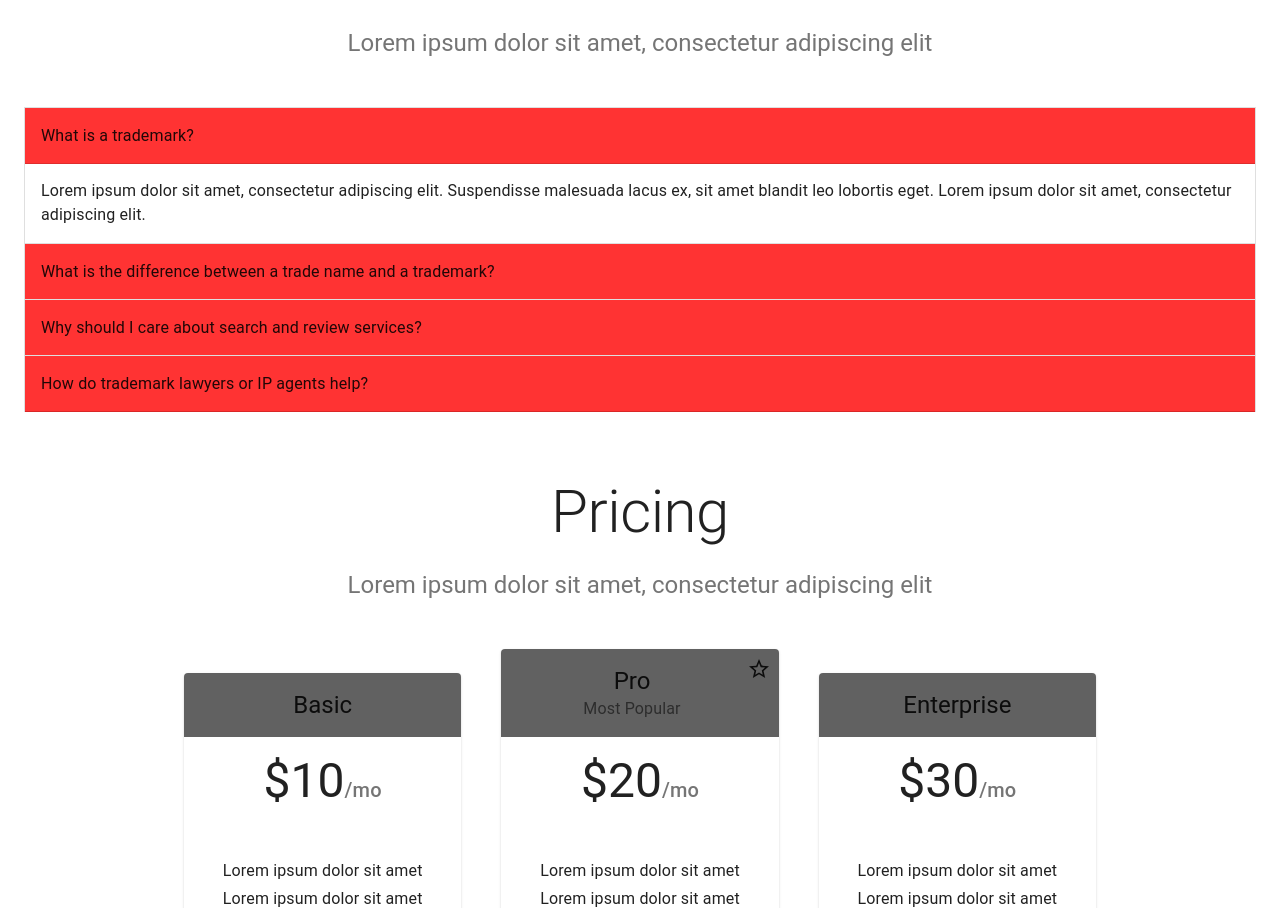
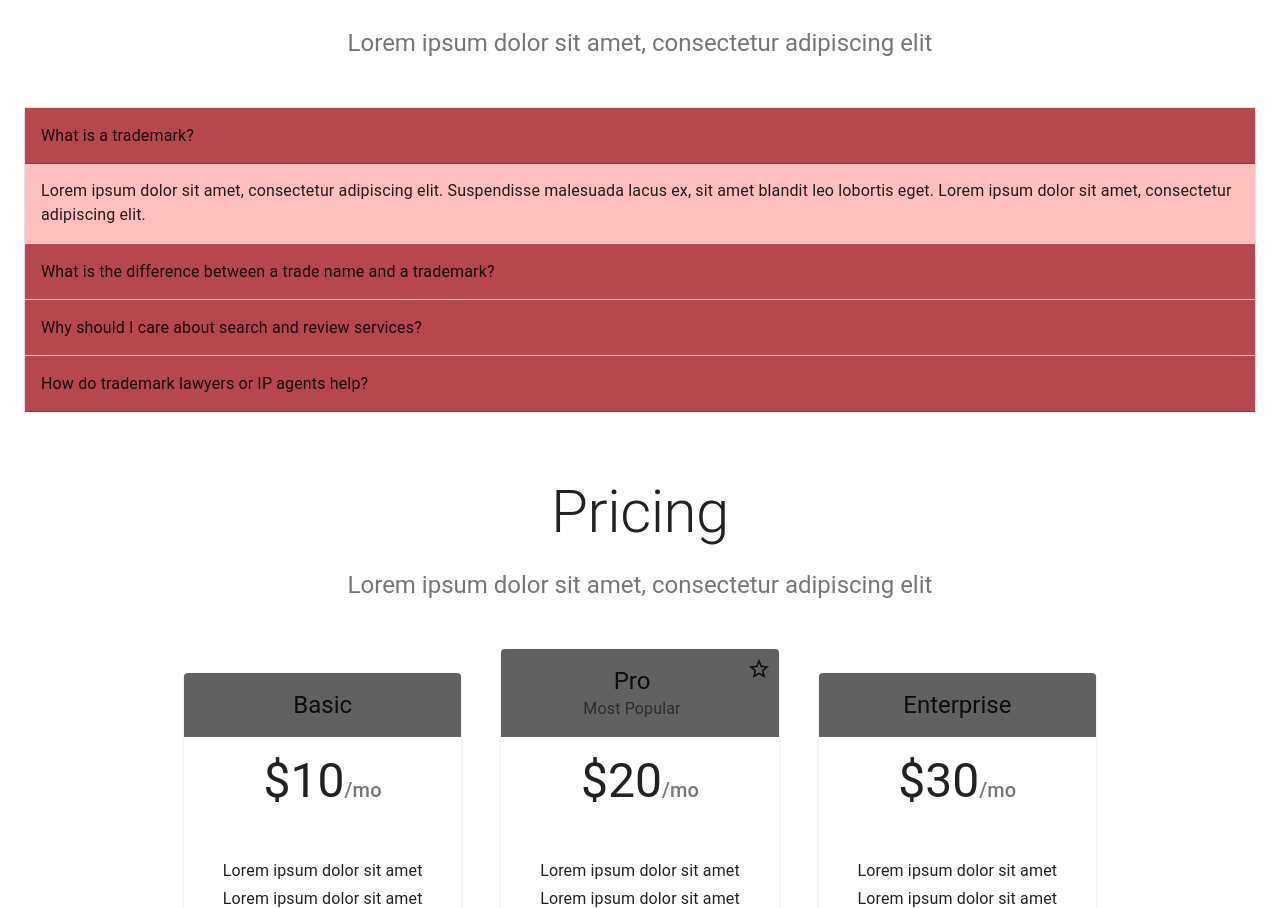
Before and after one commit to BCIT-SSD-2020-21/industry-project-checkmarks, a React (Create React App) app: page / in a window 1280 px wide. Shown: the part 1678-2586 px from the top of the page. Built offline with nearby package versions, Linux system fonts and the light colour scheme; no server answers.

Commit message:
change the background color of accordion panel; #101

```diff
--- a/src/components/LandingPage/Faq.js
+++ b/src/components/LandingPage/Faq.js
@@ -48,7 +48,7 @@ const useStyles = makeStyles((theme) => ({
 
   const AccordionSummary = withStyles({
     root: {
-      backgroundColor: 'rgba(255, 0, 0, 0.8)',
+      backgroundColor: 'rgba(165, 26, 36, 0.80)',
       borderBottom: '1px solid rgba(0, 0, 0, .125)',
       marginBottom: -1,
       minHeight: 56,
@@ -66,6 +66,7 @@ const useStyles = makeStyles((theme) => ({
 
   const AccordionDetails = withStyles((theme) => ({
     root: {
+      backgroundColor: 'rgba(255, 0, 0, .25)',
       padding: theme.spacing(2),
     },
   }))(MuiAccordionDetails);
@@ -92,7 +93,7 @@ export default function Faq() {
           </Typography>
         </Container>
         <Container>
-            {/* /// PANEL 1 //// */}
+            {/*  /// PANEL 1 ////  */}
             <Accordion square expanded={expanded === 'panel1'} onChange={handleChange('panel1')}>
                 <AccordionSummary aria-controls="panel1d-content" id="panel1d-header">
                     <Typography>What is a trademark?</Typography>
@@ -104,7 +105,7 @@ export default function Faq() {
                     </Typography>
                 </AccordionDetails>
             </Accordion>
-            {/* /// PANEL 2 //// */}
+            {/*  /// PANEL 2 ////  */}
             <Accordion square expanded={expanded === 'panel2'} onChange={handleChange('panel2')}>
                 <AccordionSummary aria-controls="panel2d-content" id="panel2d-header">
                     <Typography>What is the difference between a trade name and a trademark?</Typography>
@@ -116,7 +117,7 @@ export default function Faq() {
                     </Typography>
                 </AccordionDetails>
             </Accordion>
-            {/* /// PANEL 3 //// */}
+            {/*  /// PANEL 3 ////  */}
             <Accordion square expanded={expanded === 'panel3'} onChange={handleChange('panel3')}>
                 <AccordionSummary aria-controls="panel3d-content" id="panel3d-header">
                     <Typography>Why should I care about search and review services?</Typography>
@@ -128,7 +129,7 @@ export default function Faq() {
                     </Typography>
                 </AccordionDetails>
             </Accordion>
-            {/* /// PANEL 4 //// */}
+            {/*  /// PANEL 4 ////  */}
             <Accordion square expanded={expanded === 'panel4'} onChange={handleChange('panel4')}>
                 <AccordionSummary aria-controls="panel4d-content" id="panel4d-header">
                     <Typography>How do trademark lawyers or IP agents help?</Typography>
```
